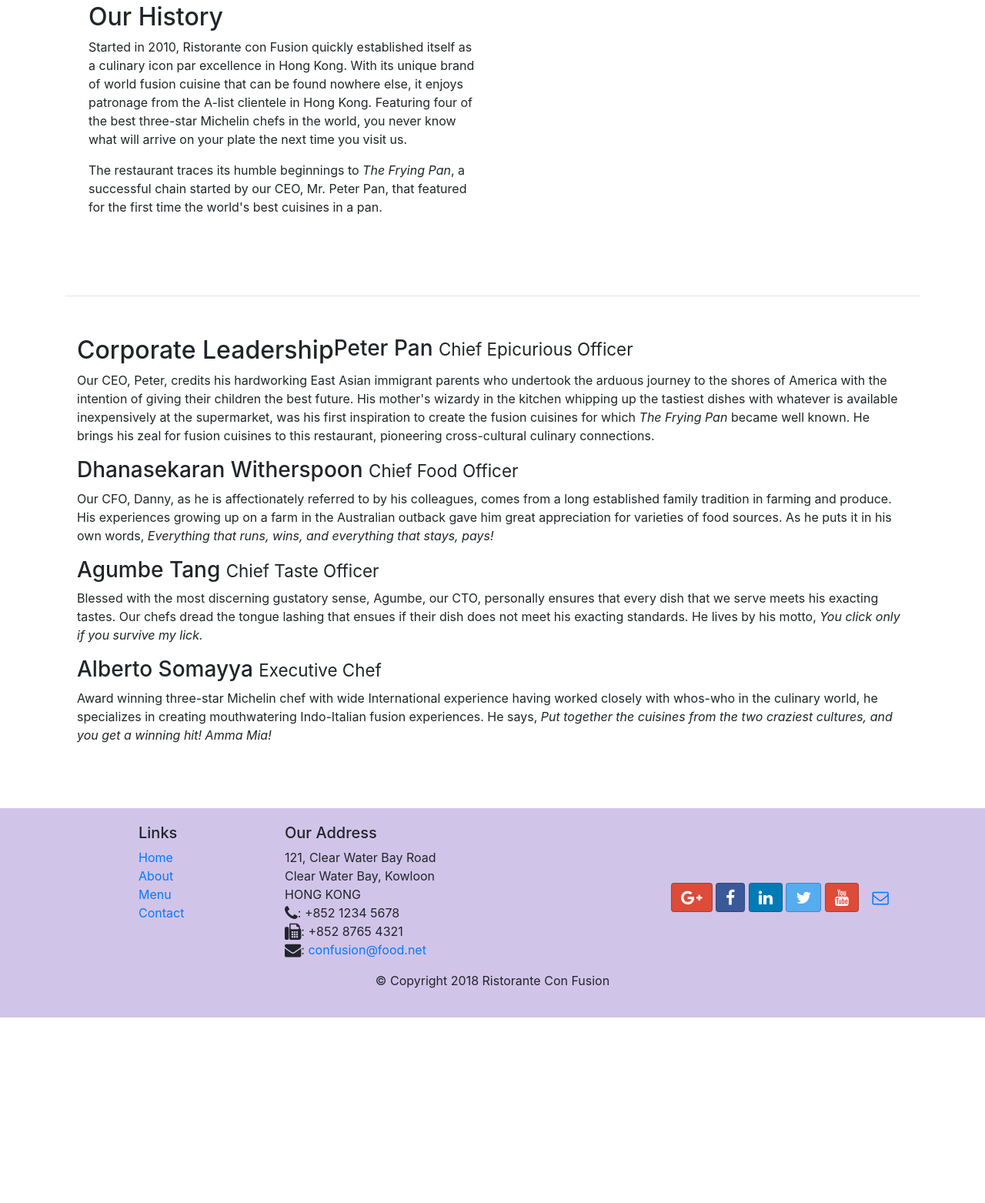
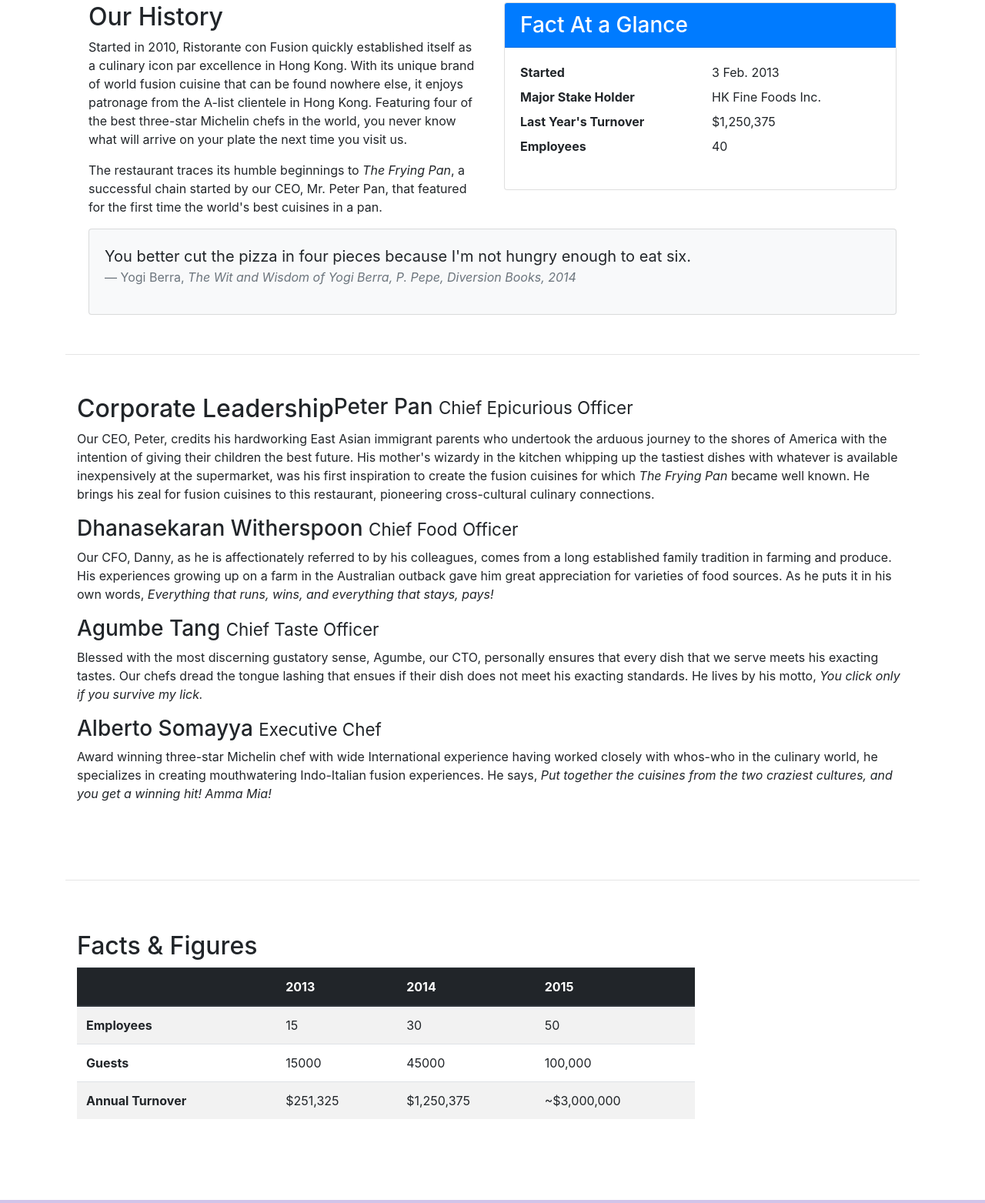
Before and after one commit to JessieKr/conFusion, a website: page aboutus.html in a window 1280 px wide. Shown: the part 497-2060 px from the top of the page at 77% size. Before the commit the page ends 1819 px from the top, so only its background shows below. Drawn offline with nearby package versions, Linux system fonts and the light colour scheme.

Commit message:
tables and cards

```diff
--- a/aboutus.html
+++ b/aboutus.html
@@ -65,9 +65,39 @@
                 <p>Started in 2010, Ristorante con Fusion quickly established itself as a culinary icon par excellence in Hong Kong. With its unique brand of world fusion cuisine that can be found nowhere else, it enjoys patronage from the A-list clientele in Hong Kong.  Featuring four of the best three-star Michelin chefs in the world, you never know what will arrive on your plate the next time you visit us.</p>
                 <p>The restaurant traces its humble beginnings to <em>The Frying Pan</em>, a successful chain started by our CEO, Mr. Peter Pan, that featured for the first time the world's best cuisines in a pan.</p>
                 </div>
+                <div class="col-sm">
+                        <div class="card">
+                            <h3 class="card-header bg-primary text-white">Fact At a Glance</h3>
+                            <div class="card-body">
+                                <dl class="row">
+                                    <dt class="col-6">Started</dt>
+                                    <dd class="col-6">3 Feb. 2013</dd>
+                                    <dt class="col-6">Major Stake Holder</dt>
+                                    <dd class="col-6">HK Fine Foods Inc.</dd>
+                                    <dt class="col-6">Last Year's Turnover</dt>
+                                    <dd class="col-6">$1,250,375</dd>
+                                    <dt class="col-6">Employees</dt>
+                                    <dd class="col-6">40</dd>
+                                </dl>
+                            </div>
+                        </div>
+                    </div>
+                    <div class="col-12">
+                        <div class="card card-body bg-light">
+                            <blockquote class="blockquote">
+                                <p class="mb-0">You better cut the pizza in four pieces
+                                    because I'm not hungry enough to eat six.
+                                </p>
+                                <footer class="blockquote-footer">Yogi Berra,
+                                    <cite>The Wit and Wisdom of
+                                        Yogi Berra, P. Pepe, Diversion Books, 2014
+                                    </cite>
+                                </footer>
+                            </blockquote>
+                        </div>
+                    </div>
             </div>
-            <div>
-            </div>
+
         </div>
         <hr>
 
@@ -86,6 +116,45 @@
                 <hr>
             </div>
        </div>
+       <hr>
+       <div class="row row-content">
+            <div class="col-12 col-sm-9">
+                <h2>Facts &amp; Figures</h2>
+                <div class="table-responsive">
+                    <table class="table table-striped">
+                        <thead class="thead-dark">
+                        <tr>
+                            <th>&nbsp;</th>
+                            <th>2013</th>
+                            <th>2014</th>
+                            <th>2015</th>
+                        </tr>
+                        </thead>
+                        <tbody>
+                            <tr>
+                                <th>Employees</th>
+                                <td>15</td>
+                                <td>30</td>
+                                <td>50</td>
+                            </tr>
+                            <tr>
+                                <th>Guests</th>
+                                <td>15000</td>
+                                <td>45000</td>
+                                <td>100,000</td>
+                            </tr>
+                            <tr>
+                                <th>Annual Turnover</th>
+                                <td>$251,325</td>
+                                <td>$1,250,375</td>
+                                <td>~$3,000,000</td>
+                            </tr>
+                        </tbody>
+                    </table>
+                </div>
+            </div>
+            <div class="col-12 col-sm-3"></div>
+        </div>
     </div>
 
     <footer class="footer">
```
